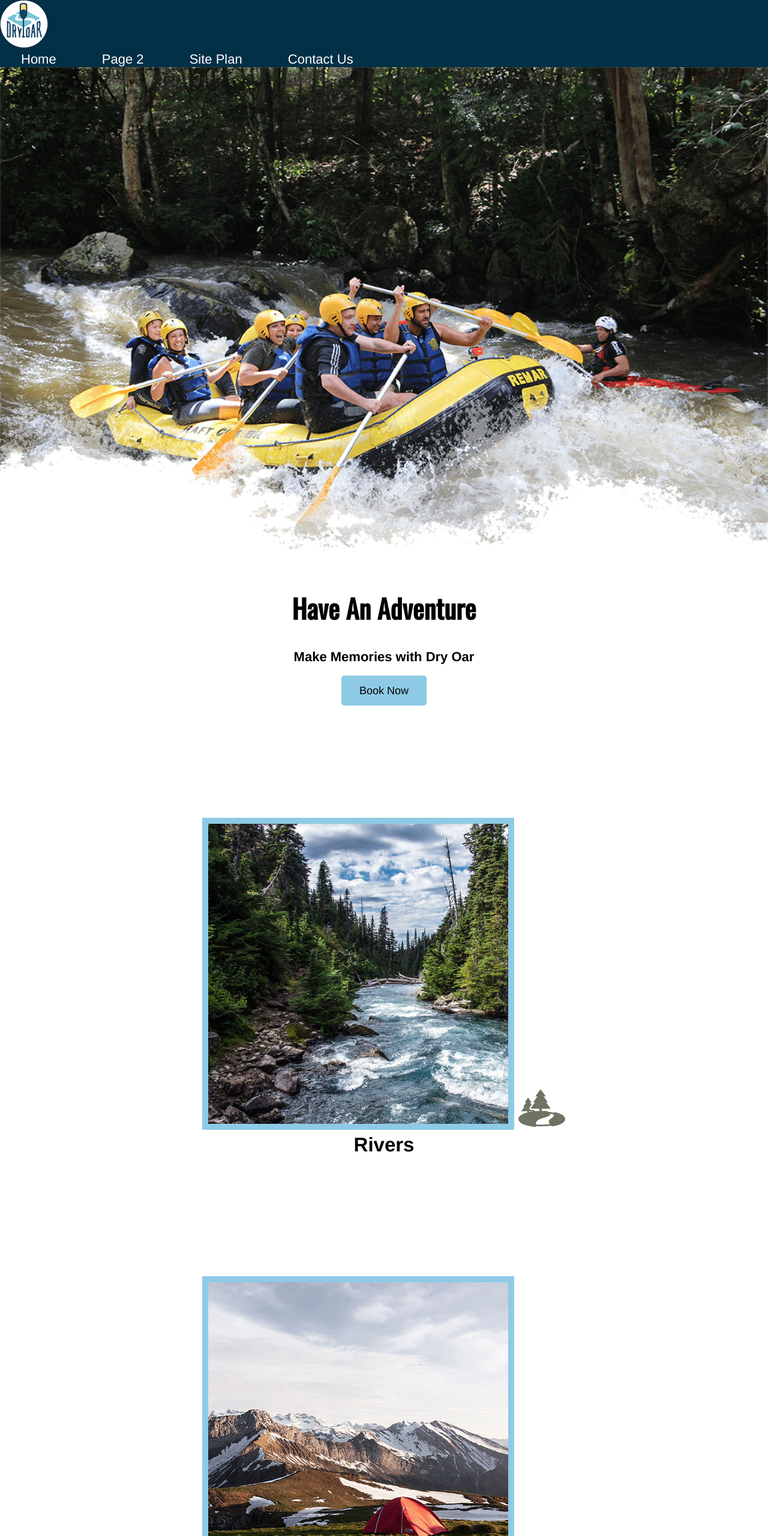
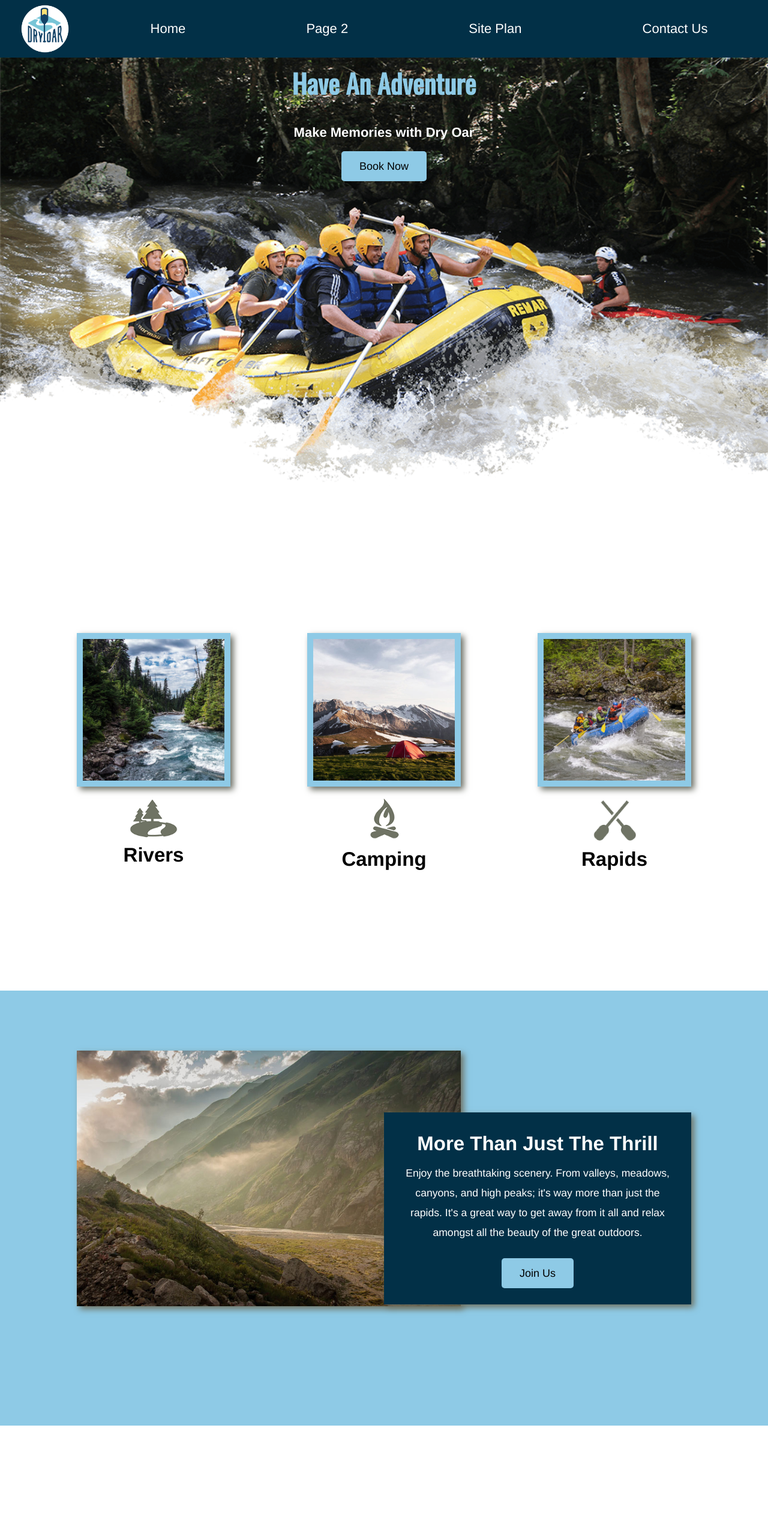
Before and after one commit to alexsouthwick18/alexsouthwick18.github.io, a plain HTML site: page wwr/index.html in a window 1280 px wide. Shown: the top 2560 px of the page at 60% size. Drawn offline with nearby package versions, Linux system fonts and the light colour scheme.

Commit message:
mobilelayout

```diff
--- a/wwr/styles/style.css
+++ b/wwr/styles/style.css
@@ -25,8 +25,13 @@ h4{
 .button-box{
     text-align: center;
 }
-#hero-msg h1, #hero-msg h4{
+#hero-msg h1{
     text-align: center;
+    color: #8ecae6;
+}
+#hero-msg h4{
+    text-align: center;
+    color: white;
 }
 main section{
     text-align: center;
@@ -44,6 +49,8 @@ body{
 }
 header{
     background-color: #023047;
+    display: grid;
+    grid-template-columns: 150px auto;
 }
 nav a:hover{
     background-color: #8ecae6;
@@ -66,11 +73,17 @@ nav a:hover{
     background-color: #023047;
     line-height: 1.5em;
     padding: 35px;
+    grid-column: 6/10;
+    grid-row: 6/7;
+    box-shadow: 5px 5px 10px #6f7364;
 }
 footer{
     background-color: #023047;
     padding: 25px 50px;
     margin-top: 200px;
+    display: flex;
+    justify-content: space-around;
+    align-items: center;
 }
 footer a{
     color: white;
@@ -108,6 +121,8 @@ h2 {
 }
 #logo_link {
     padding-top: 5px;
+    justify-self: center;
+    align-self: center;
 }
 footer .social img {
     padding-top: 15px;
@@ -117,8 +132,103 @@ footer .social img {
 }
 .card-img {
     border: 10px solid #8ecae6;
+    width: 100%;
+    transition: transform .5s;
+    box-shadow: 5px 5px 10px #686b60;
+}
+.card-img:hover {
+    opacity: .6;
+    transform: scale(1.1);
 }
 .mountains {
     margin-top: 100px;
     margin-bottom: 200px;
+    width: 100%
 }
+nav {
+    display: flex;
+    justify-content: space-around;
+}
+#hero {
+    display: grid;
+    grid-template-columns: 1fr 3fr 1fr;
+    margin-top: -100px;
+}
+#hero-box {
+    grid-column: 1/4;
+    grid-row: 1/3;
+    z-index: -1;
+}
+#hero-msg {
+    grid-column: 2/3;
+    grid-row: 1/2;
+    margin-top: 100px;
+}
+.home-grid{
+    display: grid;
+    grid-template-columns: 1fr 1fr 1fr 1fr 1fr 1fr 1fr 1fr 1fr 1fr;
+}
+.rivers-card{
+    grid-column: 2/4;
+    grid-row: 2/3;
+}
+.camping-card{
+    grid-column: 5/7;
+    grid-row: 2/3;
+}
+.rapids-card{
+    grid-column: 8/10;
+    grid-row: 2/3;
+}
+#background{
+    grid-column: 1/11;
+    grid-row: 4/9;
+}
+.mountains{
+    grid-column: 2/7;
+    grid-row: 5/8;
+    box-shadow: 5px 5px 10px #6f7364;
+}
+
+
+@media screen and (max-width: 900px) {
+    #hero, .home-grid {
+        display: block;
+        height: auto;
+    }
+    nav, footer {
+        flex-direction: column;
+    }
+    nav a {
+        display: block;
+        padding: 15px;
+    }
+    #hero {
+        margin-top: 0;
+    }
+    #hero-msg {
+        margin-top: 0;
+    }
+    #hero-msg h4 {
+        display: none;
+    }
+    .home-title {
+        font-size: 25px;
+        color: #6f7364;
+    }
+    .rivers-card, .camping-card, .rapids-card {
+        margin: 50px auto;
+        width: 60%;
+    }
+    #background {
+        display: none;
+    }
+    .mountains, .msg {
+        width: 80%;
+        display: block;
+        margin: 0 auto;
+    }
+    footer {
+        margin-top: 25px;
+    }
+}
```
